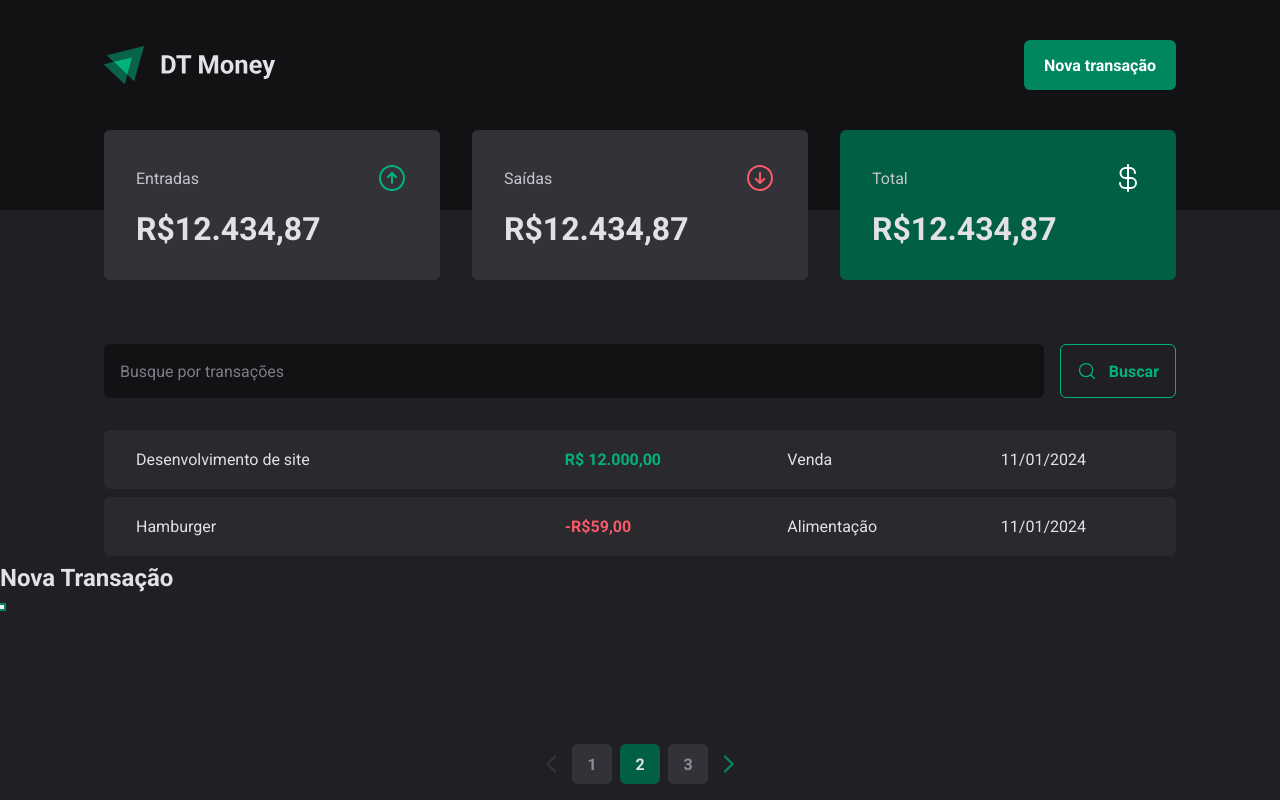
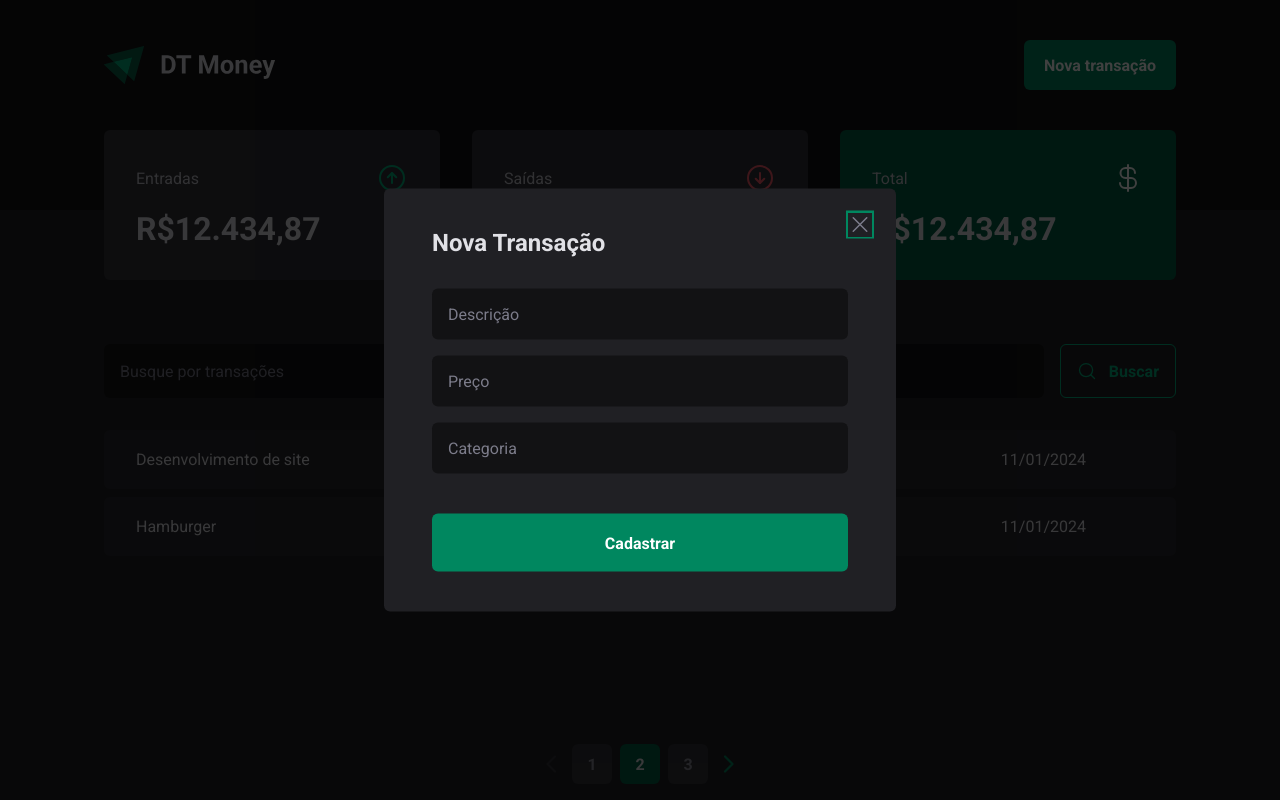
Before and after one commit to melovitor/DT-Money, a React (Vite) app: page / in a window 1280 px wide. Both pictures are taken after a click on the button "Nova transação". Built offline with nearby package versions, Linux system fonts and the light colour scheme.

Commit message:
Modal de nova transação

```diff
--- a/src/components/Header/index.tsx
+++ b/src/components/Header/index.tsx
@@ -1,6 +1,7 @@
 import { HeaderContainer, HeaderContent, NewTransition } from "./styles";
 import logoImg from "../../assets/logoExtended.svg"
 import * as Dialog from '@radix-ui/react-dialog'
+import { NewTrasactionModal } from "../NewTransactionModal";
 
 export function Header(){
     return(
@@ -11,13 +12,7 @@
                     <Dialog.Trigger asChild>
                         <NewTransition>Nova transação</NewTransition>
                     </Dialog.Trigger>
-                    <Dialog.Portal>
-                        <Dialog.Overlay/>
-                        <Dialog.Content>
-                            <Dialog.Title>Nova Transação</Dialog.Title>
-                            <Dialog.Close/>
-                        </Dialog.Content>
-                    </Dialog.Portal>
+                    <NewTrasactionModal/>
                 </Dialog.Root>
             </HeaderContent>
         </HeaderContainer>
--- /dev/null
+++ b/src/components/NewTransactionModal/index.tsx
@@ -0,0 +1,24 @@
+import * as Dialog from '@radix-ui/react-dialog'
+import { CloseButton, Content, Overlay } from './styles'
+import { X } from 'phosphor-react'
+
+export function NewTrasactionModal(){
+    return(
+        <Dialog.Portal>
+            <Overlay/>
+            <Content>
+                <Dialog.Title>Nova Transação</Dialog.Title>
+                <CloseButton>
+                    <X size={24}/>
+                </CloseButton>
+                <form action="">
+                    <input type="text" placeholder='Descrição' required/>
+                    <input type="number" placeholder='Preço' required/>
+                    <input type="text" placeholder='Categoria' required/>
+                    <button type="submit">Cadastrar</button>
+                </form>
+
+            </Content>
+        </Dialog.Portal>
+    )
+}
--- /dev/null
+++ b/src/components/NewTransactionModal/styles.ts
@@ -0,0 +1,82 @@
+import * as Dialog from '@radix-ui/react-dialog'
+import styled from "styled-components";
+
+export const Overlay = styled(Dialog.Overlay)`
+    position: fixed;
+    width: 100vw;
+    height: 100vh;
+    inset: 0;
+    background: rgba(0, 0, 0, .75);
+
+`
+export const Content = styled(Dialog.Content)`
+    min-width: 32rem;
+    border-radius: 6px;
+    padding: 2.5rem 3rem;
+    background-color: ${props => props.theme['gray-800']};
+    position: fixed;
+    top: 50%;
+    left: 50%;
+    transform: translate(-50%, -50%);
+
+    form {
+        margin-top: 2rem;
+        display: flex;
+        flex-direction: column;
+        gap: 1rem;
+    }
+
+    input{
+        border-radius: 6px;
+        border: 0;
+        background-color: ${props => props.theme['gray-900']};
+        color: ${props => props.theme['gray-300']};
+        padding: 1rem;
+        &::placeholder{
+            color: ${props => props.theme['gray-500']};
+        }
+    }
+
+    button[type="submit"] {
+        height: 58px;
+        border: 0;
+        background-color: ${props => props.theme['green-500']};
+        color: ${props => props.theme['white']};
+        font-weight: bold;
+        padding: 0 1.25rem;
+        border-radius: 6px;
+        margin-top: 1.5rem;
+        cursor: pointer;
+
+        &:hover {
+            background-color: ${props => props.theme['green-700']};
+            transition: 0.2s;
+        }
+
+    }
+
+    @media (max-width: 768px) {
+        min-width: 0;
+        width: 100%;
+        border-top-left-radius: 20px;
+        border-top-right-radius: 20px;
+        top: 80%;
+    }
+`
+
+export const CloseButton = styled(Dialog.Close)`
+    position: absolute;
+    background: transparent;
+    border: 0;
+    top: 1.5rem;
+    right: 1.5rem;
+    line-height: 0;
+    cursor: pointer;
+    color: ${props => props.theme['gray-500']};
+
+    @media (max-width: 768px) {
+        top: 2.5rem;
+        right: 1.5rem;
+    }
+
+`
--- a/src/components/Summary/styles.ts
+++ b/src/components/Summary/styles.ts
@@ -12,7 +12,7 @@
 
     margin-top: -5rem;
 
-    @media (max-width: 700px) {
+    @media (max-width: 768px) {
         position: relative;
         overflow: scroll;
 
```
